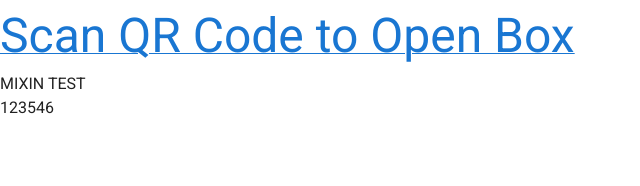
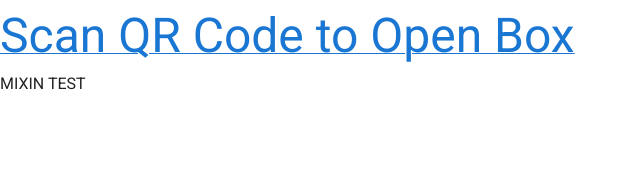
Before and after one commit to farm12786/RQTEST, a Vue app: page / in a window 1280 px wide. Shown: the top 186 px of the page, without its empty margins (0-640 px from the left). Built offline with nearby package versions, Linux system fonts and the light colour scheme.

Commit message:
ดไกดก

```diff
--- a/src/App.vue
+++ b/src/App.vue
@@ -9,7 +9,6 @@
       <!-- <div>this is result :</div> -->
       <!-- <div>{{result}}</div> -->
       <div>MIXIN TEST</div>
-      <button>123546</button>
     </v-main>
   </v-app>
 
```
